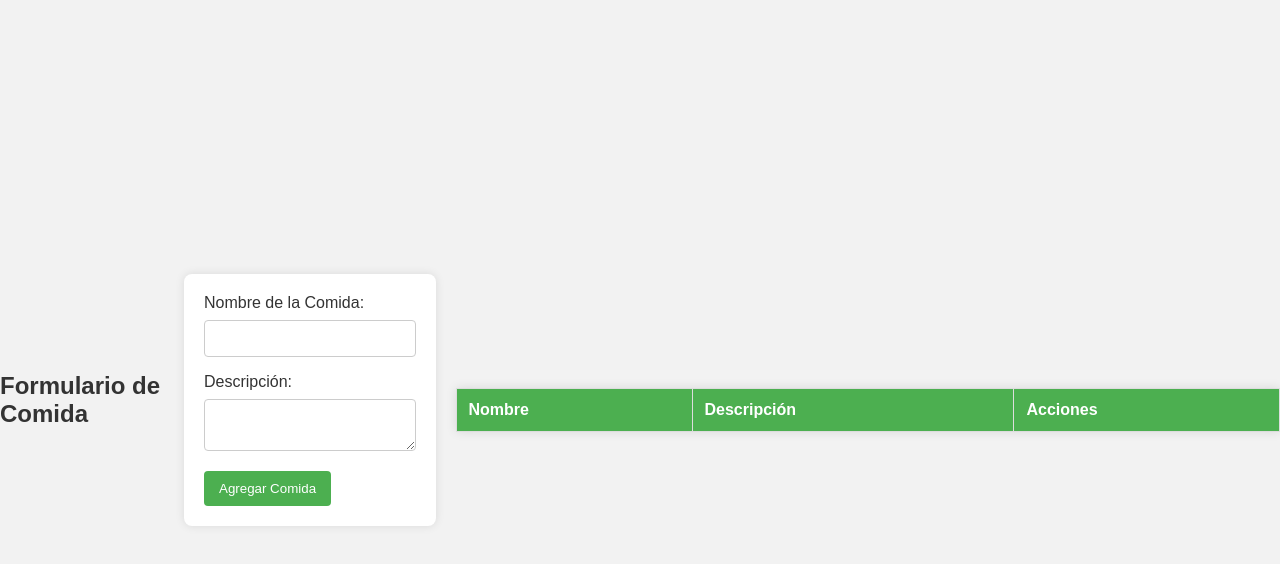
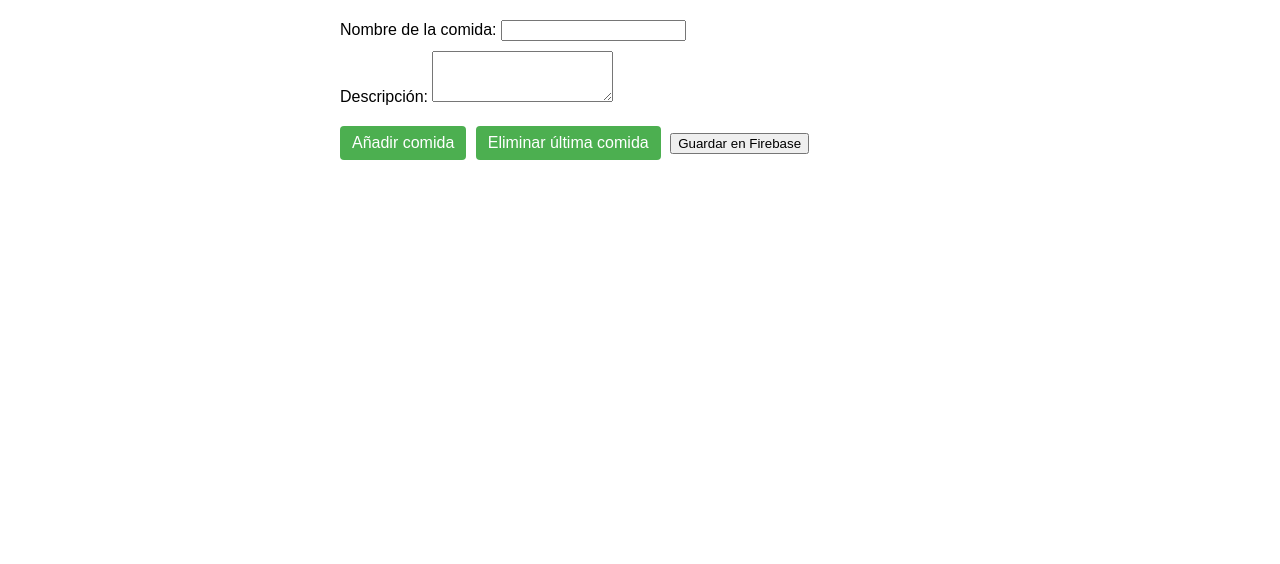
Before and after one commit to leonardoJesus1999/leonardoJesus1999.github.io, a plain HTML site: page index.html in a window 1280 px wide. Drawn offline with Linux system fonts and the light colour scheme.

Commit message:
cambios all

```diff
--- a/index.html
+++ b/index.html
@@ -5,122 +5,55 @@
   <meta name="viewport" content="width=device-width, initial-scale=1.0">
   <title>Formulario de Comida</title>
   <style>
-  body {
-      font-family: 'Arial', sans-serif;
-      background-color: #f2f2f2;
-      margin: 0;
-      padding: 0;
-      display: flex;
-      justify-content: center;
-      align-items: center;
-      height: 100vh;
-    }
-
-    h2 {
-      color: #333;
+    body {
+      font-family: Arial, sans-serif;
+      margin: 20px;
     }
 
     form {
-      max-width: 400px;
-      margin: 20px;
-      background-color: #fff;
-      padding: 20px;
-      border-radius: 8px;
-      box-shadow: 0 0 10px rgba(0, 0, 0, 0.1);
+      max-width: 600px;
+      margin: 0 auto;
     }
 
-    label {
-      display: block;
-      margin-bottom: 8px;
-      color: #333;
+    .food-item {
+      margin-bottom: 10px;
     }
 
-    input, textarea {
-      width: 100%;
-      padding: 10px;
-      margin-bottom: 16px;
-      box-sizing: border-box;
-      border: 1px solid #ccc;
+    .btn-add, .btn-remove {
+      cursor: pointer;
+      background-color: #4CAF50;
+      color: white;
+      border: none;
+      padding: 8px 12px;
+      margin-top: 10px;
+      margin-right: 5px;
       border-radius: 4px;
-    }
-
-    button {
-      background-color: #4caf50;
-      color: #fff;
-      padding: 10px 15px;
-      border: none;
-      border-radius: 4px;
-      cursor: pointer;
-    }
-
-    button:hover {
-      background-color: #45a049;
-    }
-
-    table {
-      width: 100%;
-      border-collapse: collapse;
-      margin-top: 20px;
-      background-color: #fff;
-      box-shadow: 0 0 10px rgba(0, 0, 0, 0.1);
-    }
-
-    th, td {
-      border: 1px solid #ddd;
-      padding: 12px;
-      text-align: left;
-    }
-
-    th {
-      background-color: #4caf50;
-      color: #fff;
-    }
-
-    td:last-child {
-      text-align: center;
-    }
-
-    /* Estilos adicionales para hacer la tabla más atractiva */
-    tr:nth-child(even) {
-      background-color: #f9f9f9;
-    }
-
-    tr:hover {
-      background-color: #f1f1f1;
+      font-size: 16px;
     }
   </style>
 </head>
 <body>
+  <form id="foodForm">
+    <div class="food-item">
+      <label for="foodName">Nombre de la comida:</label>
+      <input type="text" name="foodName" required>
+    </div>
 
-  <h2>Formulario de Comida</h2>
+    <div class="food-item">
+      <label for="foodDescription">Descripción:</label>
+      <textarea name="foodDescription" rows="3" required></textarea>
+    </div>
 
-  <form id="comidaForm">
-    <label for="nombre">Nombre de la Comida:</label>
-    <input type="text" id="nombre" required>
+    <div id="foodItemsContainer"></div>
 
-    <label for="descripcion">Descripción:</label>
-    <textarea id="descripcion" required></textarea>
+    <button type="button" class="btn-add" onclick="addFoodItem()">Añadir comida</button>
+    <button type="button" class="btn-remove" onclick="removeLastFoodItem()">Eliminar última comida</button>
 
-    <button type="button" onclick="agregarComida()">Agregar Comida</button>
+    <button type="submit">Guardar en Firebase</button>
   </form>
 
-  <table id="tablaComida">
-    <tr>
-      <th>Nombre</th>
-      <th>Descripción</th>
-      <th>Acciones</th>
-    </tr>
-  </table>
-
-  <!-- Agrega la biblioteca de Firebase -->
-  <script src="https://www.gstatic.com/firebasejs/9.1.2/firebase-app.js"></script>
-  <script src="https://www.gstatic.com/firebasejs/9.1.2/firebase-database.js"></script>
-
   <script type="module">
-    // Import the functions you need from the SDKs you need
-    import { initializeApp } from "https://www.gstatic.com/firebasejs/10.7.1/firebase-app.js";
-    // TODO: Add SDKs for Firebase products that you want to use
-    // https://firebase.google.com/docs/web/setup#available-libraries
+    import { getFirestore, collection, addDoc } from "https://www.gstatic.com/firebasejs/10.7.1/firebase-firestore.js";
 
     // Your web app's Firebase configuration
     const firebaseConfig = {
@@ -133,36 +66,58 @@
       appId: "1:677572317324:web:fb81fa7e5ab01732176ba9"
     };
 
+    const app = initializeApp(firebaseConfig);
+    const db = getFirestore(app);
 
-    // Inicializa Firebase
-    const app = initializeApp(firebaseConfig);
-    const database = getDatabase(app);
+    let foodItemsCount = 0;
 
-    // Función para agregar comida
-    function agregarComida() {
-      const nombre = document.getElementById("nombre").value;
-      const descripcion = document.getElementById("descripcion").value;
+    function addFoodItem() {
+      foodItemsCount++;
+      const foodItemsContainer = document.getElementById('foodItemsContainer');
 
-      // Obtén una referencia a la ubicación 'septimo' en la base de datos
-      const septimoRef = ref(database, 'septimo');
+      const foodItemDiv = document.createElement('div');
+      foodItemDiv.classList.add('food-item');
 
-      // Agrega los datos a la base de datos
-      push(septimoRef, {
-        name: nombre,
-        description: descripcion
+      const label = document.createElement('label');
+      label.textContent = `Ingrediente #${foodItemsCount}:`;
+      foodItemDiv.appendChild(label);
+
+      const input = document.createElement('input');
+      input.type = 'text';
+      input.name = `foodIngredient${foodItemsCount}`;
+      input.required = true;
+      foodItemDiv.appendChild(input);
+
+      foodItemsContainer.appendChild(foodItemDiv);
+    }
+
+    function removeLastFoodItem() {
+      const foodItemsContainer = document.getElementById('foodItemsContainer');
+      const lastChild = foodItemsContainer.lastElementChild;
+      if (lastChild) {
+        foodItemsContainer.removeChild(lastChild);
+        foodItemsCount--;
+      }
+    }
+
+    const foodForm = document.getElementById('foodForm');
+    foodForm.addEventListener('submit', async (e) => {
+      e.preventDefault();
+
+      const formData = new FormData(foodForm);
+      const foodData = {};
+
+      formData.forEach((value, key) => {
+        foodData[key] = value;
       });
 
-      // Limpia el formulario después de agregar la comida
-      document.getElementById('nombre').value = '';
-      document.getElementById('descripcion').value = '';
-    }
-
-    // Escucha cambios en la base de datos (puedes personalizar esto según tus necesidades)
-    onValue(ref(database, 'septimo'), (snapshot) => {
-      // Actualiza la tabla o realiza otras acciones según tus necesidades
-      // Aquí puedes obtener los datos actualizados con snapshot.val()
+      try {
+        const docRef = await addDoc(collection(db, 'comidas'), foodData);
+        console.log('Documento agregado con ID: ', docRef.id);
+      } catch (error) {
+        console.error('Error al agregar documento: ', error);
+      }
     });
   </script>
-
 </body>
 </html>
```
